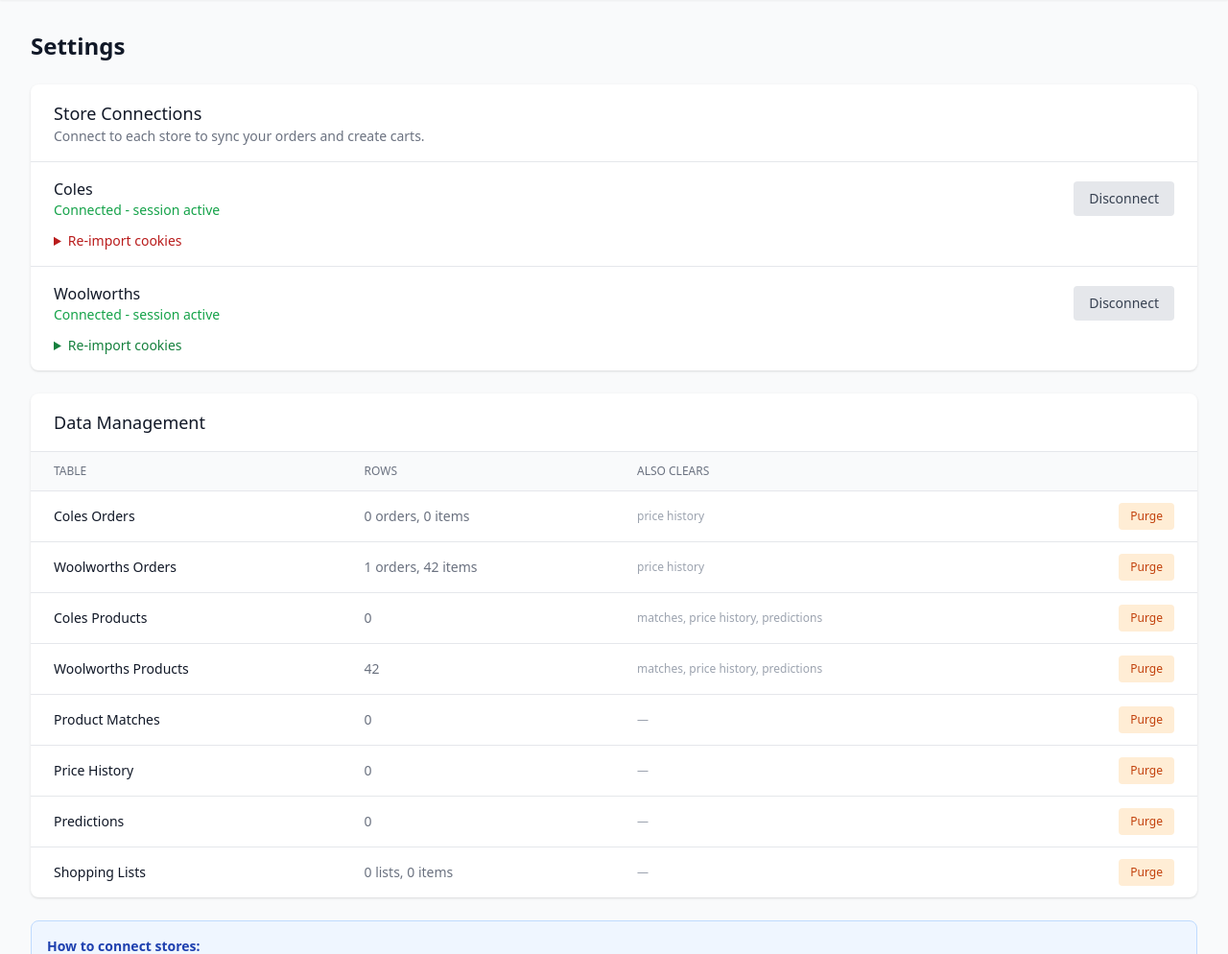
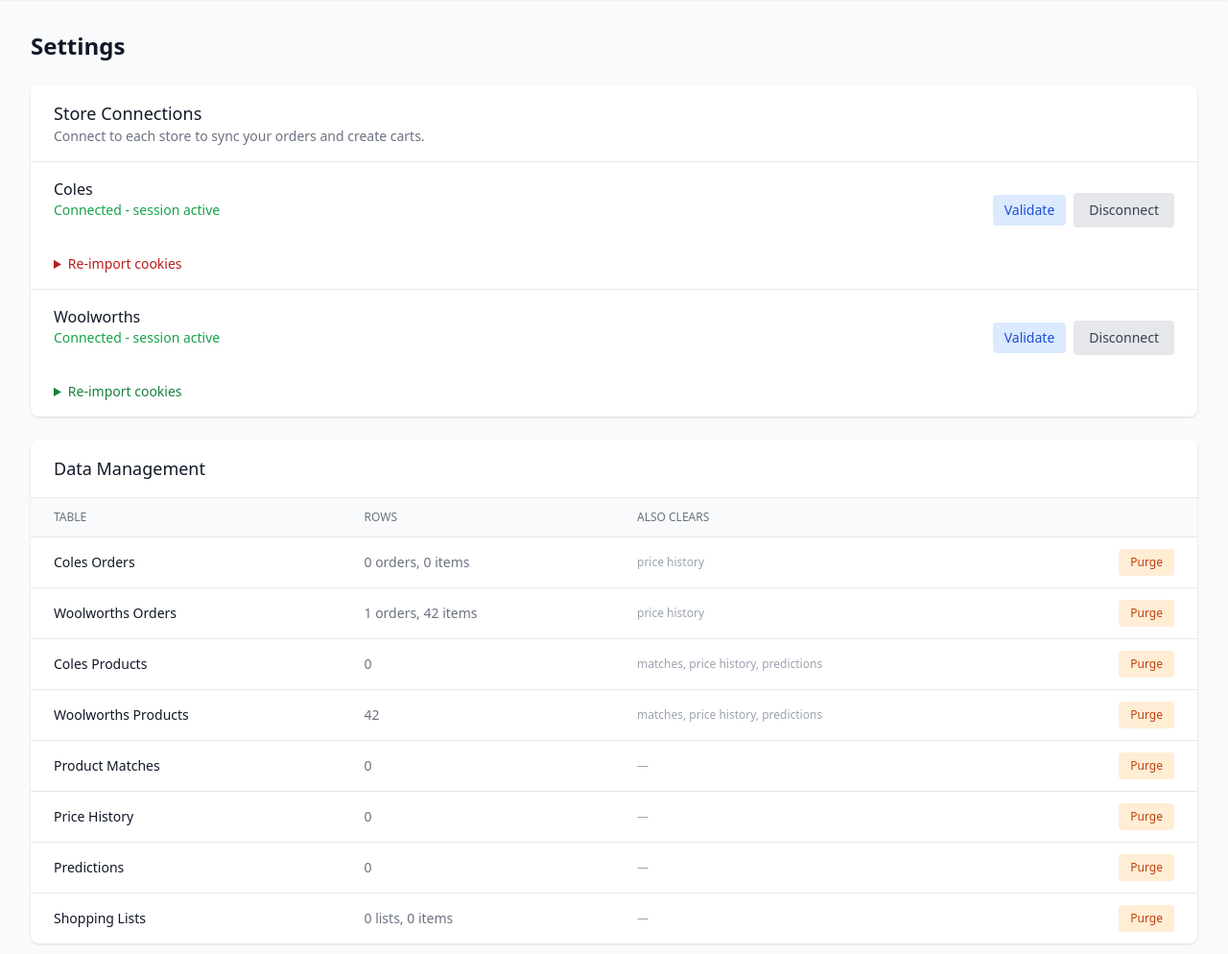
Before and after one commit to aydh/shopping-agent, a FastAPI app: page /settings in a window 1280 px wide. Shown: the part 65-1059 px from the top of the page at 96% size. Run offline with FastAPI, Linux system fonts and the light colour scheme; data comes from the database, SQL or seed files in the repository; data that the repository does not hold is empty; some libraries are stand-ins or nearby versions.

Commit message:
Add cookie validation buttons to Settings
Each store now has a Validate button that makes a real lightweight API
call (orders endpoint with pageSize=1) to confirm the stored cookies
are still accepted. Returns green tick + detail on success or red cross
+ reason on failure (expired, 401/403, no auth token, etc).

Co-Authored-By: Claude Sonnet 4.6 <noreply@anthropic.com>

```diff
--- a/src/shopping_agent/scrapers/coles.py
+++ b/src/shopping_agent/scrapers/coles.py
@@ -303,6 +303,21 @@ class ColesScraper(BaseScraper):
         except Exception:
             logger.exception("Failed to import Coles cookies")
             return False
+
+    async def validate_cookies(self) -> dict:
+        """Make a real API call to verify the stored cookies actually work.
+        Returns {"ok": bool, "detail": str}.
+        """
+        if not await self.is_authenticated():
+            return {"ok": False, "detail": "No cookies stored"}
+        resp = await self._request(
+            "GET", "/api/bff/orders", params={"status": "past", "pageNumber": 1, "pageSize": 1}
+        )
+        if resp is None:
+            return {"ok": False, "detail": "API returned 401/403 — cookies expired or invalid"}
+        if resp.status_code == 200:
+            return {"ok": True, "detail": f"API reachable (HTTP {resp.status_code})"}
+        return {"ok": False, "detail": f"Unexpected response: HTTP {resp.status_code}"}
 
     async def login_interactive(self) -> bool:
         """Not supported for httpx-based scraper. Use import_cookies instead."""
--- a/src/shopping_agent/scrapers/woolworths.py
+++ b/src/shopping_agent/scrapers/woolworths.py
@@ -318,6 +318,26 @@ class WoolworthsScraper(BaseScraper):
         except Exception:
             logger.exception("Failed to import Woolworths cookies")
             return False
+
+    async def validate_cookies(self) -> dict:
+        """Make a real API call to verify the stored cookies actually work.
+        Returns {"ok": bool, "detail": str}.
+        """
+        if not await self.is_authenticated():
+            return {"ok": False, "detail": "No cookies stored"}
+        shopper_id = await self._get_shopper_id()
+        if not shopper_id:
+            return {"ok": False, "detail": "No valid auth token (wow-auth-token) found in cookies"}
+        resp = await self._mobile_request(
+            "GET",
+            "/wow/v1/orders/api/orders",
+            params={"shopperId": shopper_id, "pageNumber": 1, "pageSize": 1},
+        )
+        if resp is None:
+            return {"ok": False, "detail": "API returned 401/403 — cookies expired or invalid"}
+        if resp.status_code == 200:
+            return {"ok": True, "detail": f"API reachable (HTTP {resp.status_code})"}
+        return {"ok": False, "detail": f"Unexpected response: HTTP {resp.status_code}"}
 
     async def login_interactive(self) -> bool:
         """Not supported for httpx-based scraper. Use import_cookies instead."""
--- a/src/shopping_agent/templates/settings.html
+++ b/src/shopping_agent/templates/settings.html
@@ -20,9 +20,17 @@
                         <p id="coles-auth-status" class="text-sm {% if coles_connected %}text-green-600{% else %}text-gray-500{% endif %}">
                             {% if coles_connected %}Connected - session active{% else %}Not connected{% endif %}
                         </p>
+                        <p class="text-sm mt-1">
+                            <span id="coles-validate-result"></span>
+                            <span id="coles-validate-spinner" class="htmx-indicator text-gray-400 text-xs">checking...</span>
+                        </p>
                     </div>
-                    <div class="flex space-x-2">
+                    <div class="flex items-center space-x-2">
                         {% if coles_connected %}
+                        <button hx-get="/api/auth/validate/coles" hx-target="#coles-validate-result" hx-indicator="#coles-validate-spinner"
+                                class="px-3 py-1.5 bg-blue-100 text-blue-700 text-sm rounded hover:bg-blue-200">
+                            Validate
+                        </button>
                         <button hx-post="/api/auth/logout/coles" hx-target="#coles-auth-status"
                                 class="px-4 py-2 bg-gray-200 text-gray-700 text-sm rounded hover:bg-gray-300">
                             Disconnect
@@ -57,9 +65,17 @@
                         <p id="woolworths-auth-status" class="text-sm {% if woolworths_connected %}text-green-600{% else %}text-gray-500{% endif %}">
                             {% if woolworths_connected %}Connected - session active{% else %}Not connected{% endif %}
                         </p>
+                        <p class="text-sm mt-1">
+                            <span id="woolworths-validate-result"></span>
+                            <span id="woolworths-validate-spinner" class="htmx-indicator text-xs text-gray-400">checking...</span>
+                        </p>
                     </div>
-                    <div class="flex space-x-2">
+                    <div class="flex items-center space-x-2">
                         {% if woolworths_connected %}
+                        <button hx-get="/api/auth/validate/woolworths" hx-target="#woolworths-validate-result" hx-indicator="#woolworths-validate-spinner"
+                                class="px-3 py-1.5 bg-blue-100 text-blue-700 text-sm rounded hover:bg-blue-200">
+                            Validate
+                        </button>
                         <button hx-post="/api/auth/logout/woolworths" hx-target="#woolworths-auth-status"
                                 class="px-4 py-2 bg-gray-200 text-gray-700 text-sm rounded hover:bg-gray-300">
                             Disconnect
```
Also changed, not shown: src/shopping_agent/routes/api_auth.py (+20 -0 lines).
